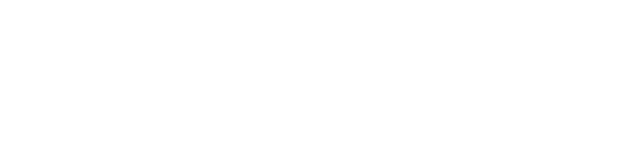
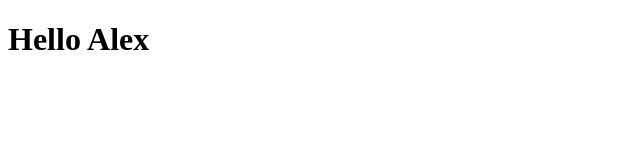
Before and after one commit to UMatuzenko/book-landing-page, a plain HTML site: page index.html in a window 1280 px wide. Shown: the whole page, without its empty margins (0-640 px from the left). Drawn offline with Linux system fonts and the light colour scheme.

Commit message:
Add H1 Hello Alex

```diff
--- a/index.html
+++ b/index.html
@@ -5,5 +5,7 @@
     <meta name="viewport" content="width=device-width, initial-scale=1.0" />
     <title>Document</title>
   </head>
-  <body></body>
+  <body>
+    <h1>Hello Alex</h1>
+  </body>
 </html>
```
